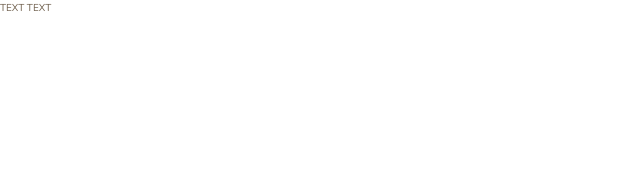
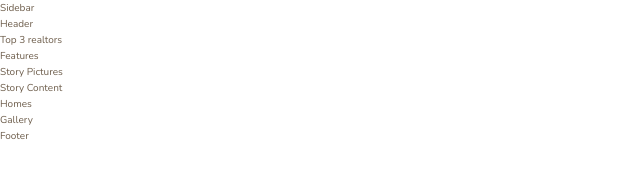
Before and after one commit to L3n1ad/Nexter_SASS, a website: page index.html in a window 1280 px wide. Shown: the whole page, without its empty margins (0-640 px from the left). Drawn offline with nearby package versions, Linux system fonts and the light colour scheme; files that its build step writes are made by us from their sources.

Commit message:
add basic html tags for sections

```diff
--- a/index.html
+++ b/index.html
@@ -12,6 +12,42 @@
         <title>nexter &mdash; your home, your freedom</title>
     </head>
     <body class="container">
-        TEXT TEXT
+
+        <div class="sidebar">
+            Sidebar
+        </div>
+
+        <header class="header">
+            Header
+        </header>
+
+        <div class="realtors">
+            Top 3 realtors
+        </div>
+
+        <section class="features">
+            Features
+        </section>
+
+        <div class="story__pictures">
+            Story Pictures
+        </div>
+
+        <div class="story__content">
+            Story Content
+        </div>
+
+        <section class="homes">
+            Homes
+        </section>
+
+        <div class="gallery">
+            Gallery
+        </div>
+
+        <footer class="footer">
+            Footer
+        </footer>
+
     </body>
 </html>
```
